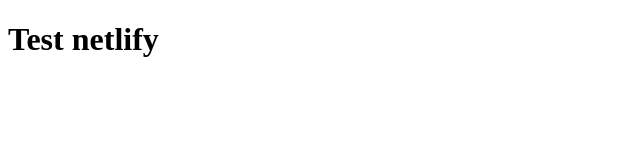
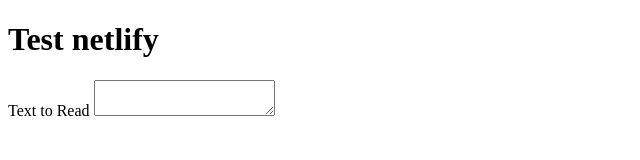
Before and after one commit to florian-formation/netlify-test, a plain HTML site: page index.html in a window 1280 px wide. Shown: the whole page, without its empty margins (0-640 px from the left). Drawn offline with Linux system fonts and the light colour scheme.

Commit message:
add textarea

```diff
--- a/index.html
+++ b/index.html
@@ -10,6 +10,9 @@
 
 <body>
     <h1>Test netlify</h1>
+
+    <label for="text">Text to Read</label>
+    <textarea id="text"></textarea>
 </body>
 
 </html>
```
